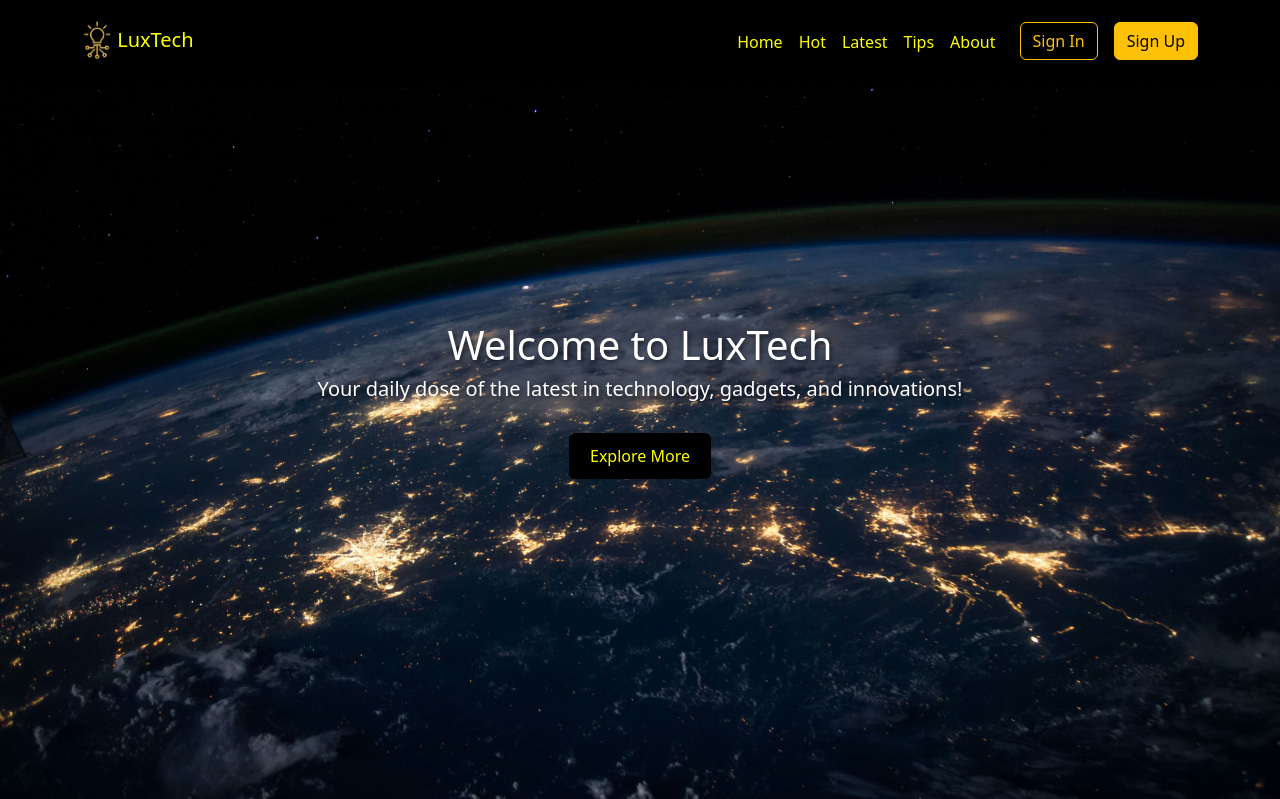
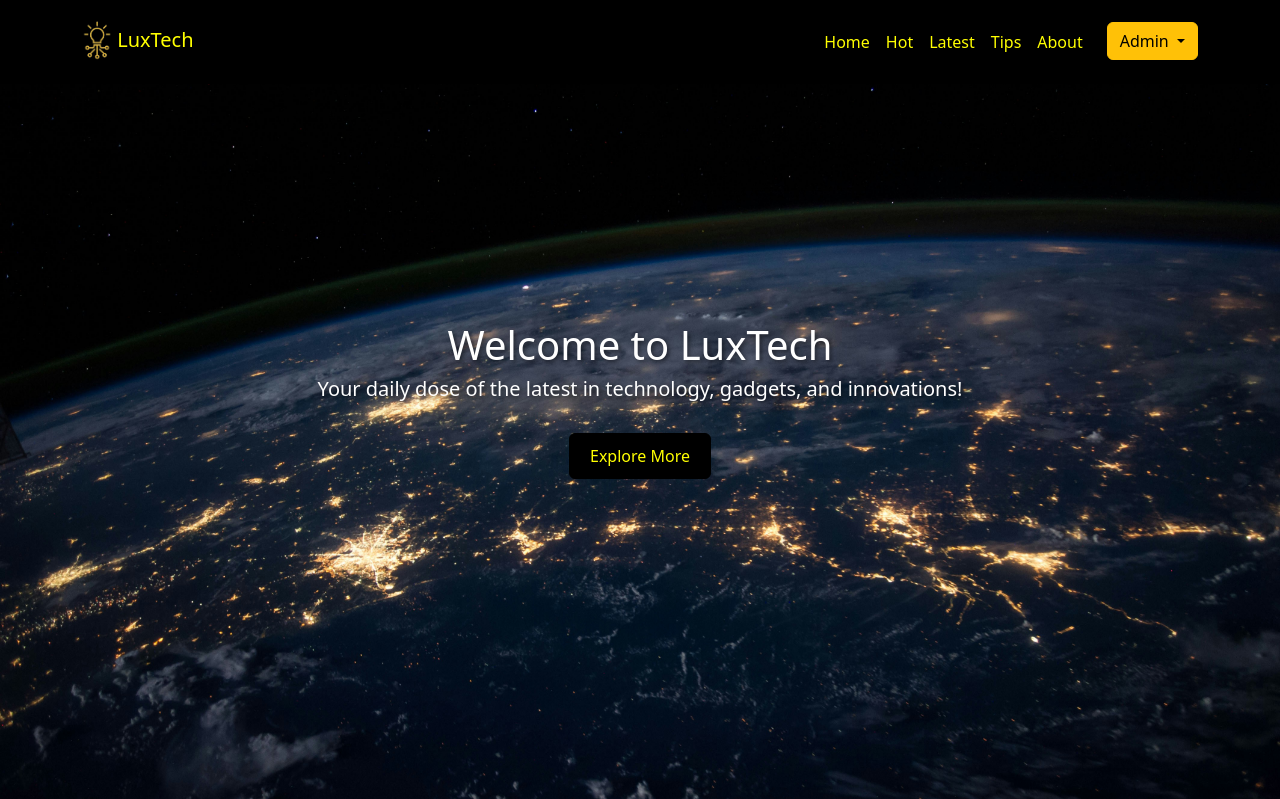
Before and after one commit to Ginpra/Website, a PHP site: page /Home.php in a window 1280 px wide. Shown: the top 799 px of the page. Run offline with PHP 8.4, Linux system fonts and the light colour scheme; data comes from the database, SQL or seed files in the repository.

Commit message:
Add files via upload

```diff
--- a/Berita Teknologi/Home.php
+++ b/Berita Teknologi/Home.php
@@ -38,16 +38,21 @@ include 'koneksi.php'; // Menghubungkan ke database
         <li class="nav-item">
           <a class="nav-link" href="#about">About</a>
         </li>
-          <li class="nav-item ms-3">
-            <a class="btn btn-outline-warning" href="login.php">Sign In</a>
-          </li>
-          <li class="nav-item ms-3">
-            <a class="btn btn-warning" href="register.php">Sign Up</a>
+        <li class="nav-item dropdown ms-3">
+          <a class="btn btn-warning dropdown-toggle" href="#" role="button" data-bs-toggle="dropdown">
+            Admin
+          </a>
+          <ul class="dropdown-menu dropdown-menu-end">
+            <li><a class="dropdown-item btn btn-warning" href="dashboard.php">Dashboard</a></li>
+            <li><a class="dropdown-item btn btn-warning" href="login.php">Sign In</a></li>
+            <li><a class="dropdown-item btn btn-warning" href="register.php">Sign Up</a></li>
+          </ul>
         </li>
       </ul>
     </div>
   </div>
 </nav>
+
 
   <!-- Opening -->
 <section id="opening" class="hero-section" style="
--- a/Berita Teknologi/register.php
+++ b/Berita Teknologi/register.php
@@ -32,6 +32,7 @@ if (isset($_POST['register'])) {
 <html lang="id">
 <head>
   <meta charset="UTF-8">
+  <meta name="viewport" content="width=device-width, initial-scale=1.0">
   <title>Register Admin</title>
   <link href="https://cdn.jsdelivr.net/npm/bootstrap@5.3.3/dist/css/bootstrap.min.css" rel="stylesheet">
   <link rel="stylesheet" href="styles.css">
--- a/Berita Teknologi/tambah.php
+++ b/Berita Teknologi/tambah.php
@@ -48,7 +48,9 @@ if (isset($_POST['tambah'])) {
 <html lang="id">
 <head>
   <meta charset="UTF-8">
+  <meta name="viewport" content="width=device-width, initial-scale=1.0">
   <title>Tambah Berita - LuxTech</title>
+
   <link
     href="https://cdn.jsdelivr.net/npm/bootstrap@5.3.3/dist/css/bootstrap.min.css" rel="stylesheet">
   <link rel="stylesheet" href="styles.css">
```
Also changed, not shown: Berita Teknologi/dashboard.php (+2 -7 lines), Berita Teknologi/login.php (+28 -0 lines), Berita Teknologi/logout.php (added, +12 -0 lines). Lines whose indentation alone changed are shown as unchanged.
